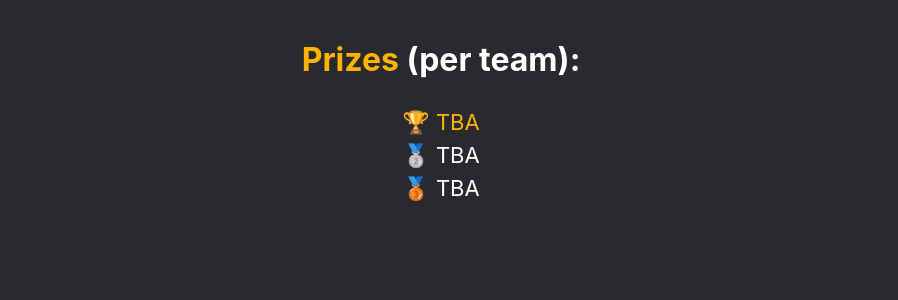
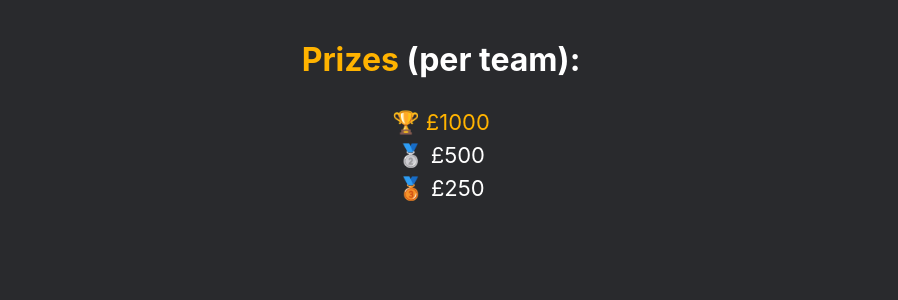
Before and after one commit to compsoc-edinburgh/pwned-site, a Jekyll site: the page built from jekyll/index.html, in a window 1280 px wide and 900 px high, scrolled down 2200 px. Shown: the part 151-451 px from the top of the window, without its empty margins (199-1097 px from the left). Built offline with Jekyll 4.4.1, drawn with Linux system fonts in a browser that asks for light colours; some web fonts are replaced; a script that is not in the unit is left out.

Commit message:
Add prizes

```diff
--- a/jekyll/_includes/about.html
+++ b/jekyll/_includes/about.html
@@ -90,9 +90,9 @@ Our <b>call for speakers</b> is now open! Please get in touch with us at <a href
 <div class="user-details">
   <div class="prizes">
     <h2><a class="highlight">Prizes</a> (per team):</h2>
-    <div id="first-place"> 🏆 TBA </div>
-    <div id="second-place"> 🥈 TBA </div>
-    <div id="third-place"> 🥉 TBA </div>
+    <div id="first-place"> 🏆 £1000 </div>
+    <div id="second-place"> 🥈 £500 </div>
+    <div id="third-place"> 🥉 £250 </div>
   </div>
 </div>
 
```
